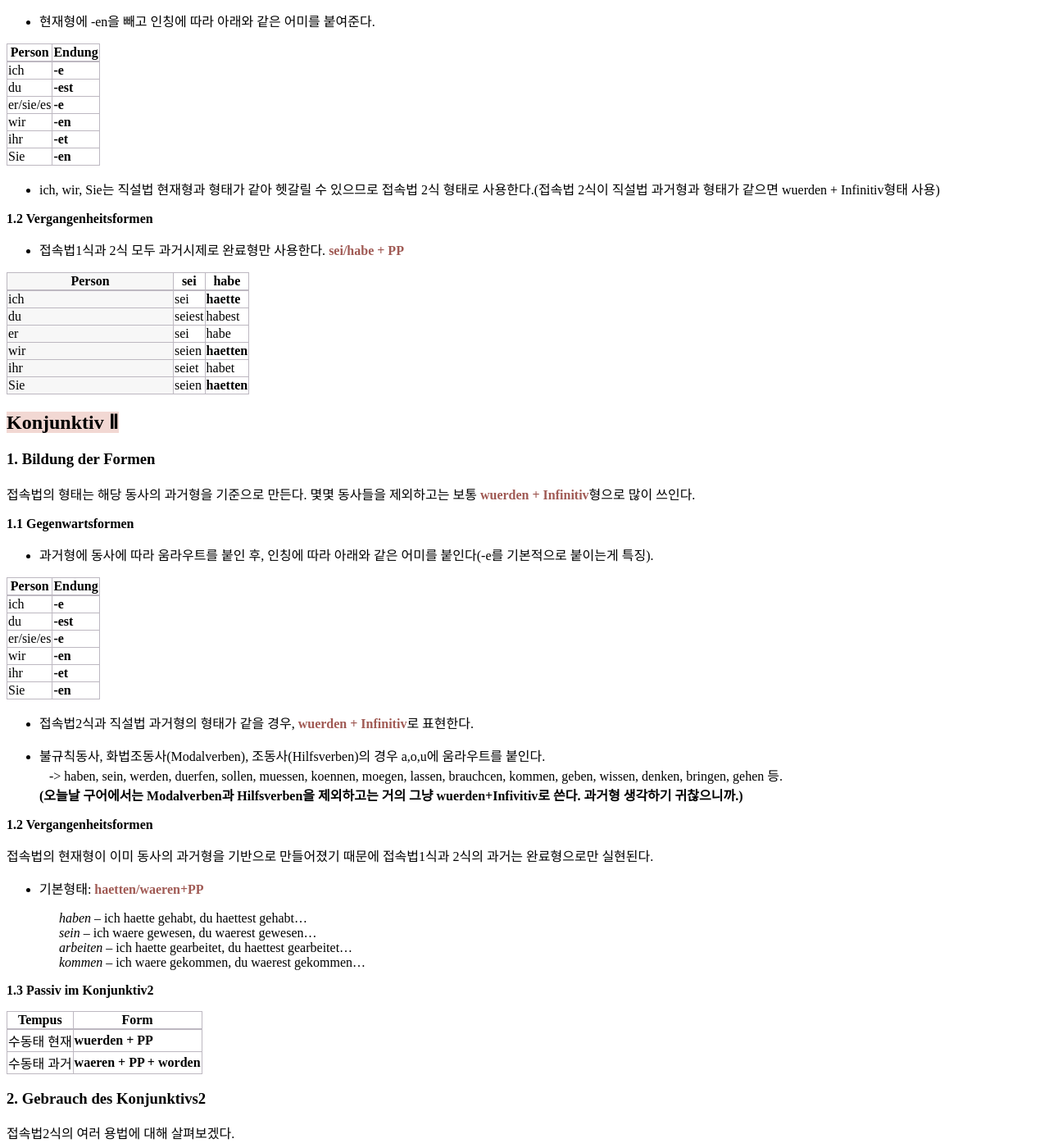
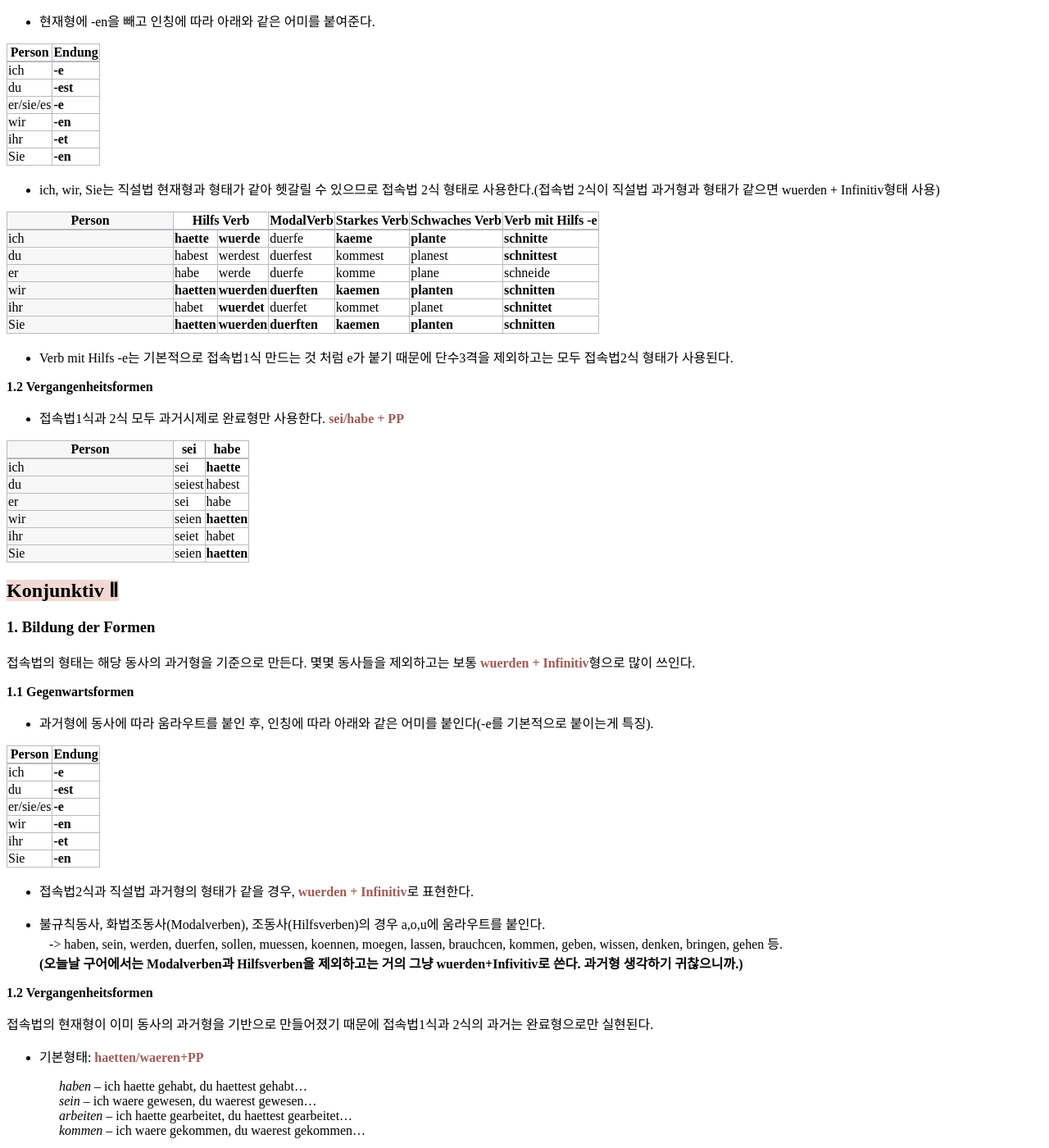
Before and after one commit to finddme/finddme.github.io, a Jekyll site: the page built from _posts/2021-01-24-DeutschGrammtik.md, in a window 1280 px wide and 1400 px high, scrolled down 8645 px. Shown: the whole window at 82% size. Built offline with Jekyll 4.4.1, drawn with Linux system fonts in a browser that asks for light colours; some of the changed text lies outside the part shown.

Commit message:
Update 2021-01-24-DeutschGrammtik.md

```diff
--- a/_posts/2021-01-24-DeutschGrammtik.md
+++ b/_posts/2021-01-24-DeutschGrammtik.md
@@ -520,7 +520,7 @@
 e.g Wenn ihr mirgen erst um 10 Uhr kommt, <em>haben</em> wir schon <em>gefruehstueckt</em>. 너희가 내일 아침 10시에 오면 우리는 이미 아침을 먹었을 것이다.
 
 
-### Formen und Bedeutung
+### 1. Formen und Gebrauch
 
 Futur1은 일반적인 미래형이고, Futur2는 미래완료형이다.
 
@@ -673,6 +673,8 @@
 ## <span style="background-color:#F2D8D3">Konjunktiv Ⅰ</span>
 
 접속법1식은 간접화법이다.
+
+
 ### 1. Bildung der Formen
 
 **1.1 Gegenwartsformen**
@@ -709,6 +711,35 @@
 - ich, wir, Sie는 직설법 현재형과 형태가 같아 헷갈릴 수 있으므로 접속법 2식 형태로 사용한다.(접속법 2식이 직설법 과거형과 형태가 같으면 wuerden + Infinitiv형태 사용)
 
 
+<html>
+  <head>
+    <style type="text/css">
+      .line{border-bottom: 1px solid #BDB8C1;}
+      .line2{border-bottom: 2px solid #BDB8C1;}
+      .line3{border-bottom: 1px solid #BDB8C1; background-color: #F7F7F7;}
+      .line4{border-bottom: 2px solid #BDB8C1; background-color: #F7F7F7;}
+      .line5{border-bottom: 2px solid #BDB8C1; width: 200px;}
+      .line6{border-bottom: 2px solid #BDB8C1; background-color: #F7F7F7; width: 200px;}
+      table, th, td {
+         border:1px solid #BDB8C1;
+         background-color: #FFFFFF;
+       }
+    </style>
+   </head>
+   <body>
+     <table style="border-collapse:collapse">
+       <tr><th class="line6" bgcolor="#F8F7F9">Person</th><th class="line2" colspan="2">Hilfs Verb</th><th class="line2">ModalVerb</th><th class="line2">Starkes Verb</th><th class="line2">Schwaches Verb</th><th class="line2">Verb mit Hilfs -e</th></tr>
+       <tr><td class="line3">ich</td><td class="line"><strong>haette</strong></td><td class="line"><strong>wuerde</strong></td><td class="line">duerfe</td><td class="line"><strong>kaeme</strong></td><td class="line"><strong>plante</strong></td><td class="line"><strong>schnitte</strong></td></tr>
+       <tr><td class="line3">du</td><td class="line">habest</td><td class="line">werdest</td><td class="line">duerfest</td><td class="line">kommest</td><td class="line">planest</td><td class="line"><strong>schnittest</strong></td></tr>
+       <tr><td class="line3">er</td><td class="line">habe</td><td class="line">werde</td><td class="line">duerfe</td><td class="line">komme</td><td class="line">plane</td><td class="line">schneide</td></tr>
+       <tr><td class="line3">wir</td><td class="line"><strong>haetten</strong></td><td class="line"><strong>wuerden</strong></td><td class="line"><strong>duerften</strong></td><td class="line"><strong>kaemen</strong></td><td class="line"><strong>planten</strong></td><td class="line"><strong>schnitten</strong></td></tr>
+       <tr><td class="line3">ihr</td><td class="line">habet</td><td class="line"><strong>wuerdet</strong></td><td class="line">duerfet</td><td class="line">kommet</td><td class="line">planet</td><td class="line"><strong>schnittet</strong></td></tr>
+       <tr><td class="line3">Sie</td><td class="line"><strong>haetten</strong></td><td class="line"><strong>wuerden</strong></td><td class="line"><strong>duerften</strong></td><td class="line"><strong>kaemen</strong></td><td class="line"><strong>planten</strong></td><td class="line"><strong>schnitten</strong></td></tr>
+    </table>
+ </body>
+ </html>
+
+- Verb mit Hilfs -e는 기본적으로 접속법1식 만드는 것 처럼 e가 붙기 때문에 단수3격을 제외하고는 모두 접속법2식 형태가 사용된다.
 
 
 **1.2 Vergangenheitsformen**
```
